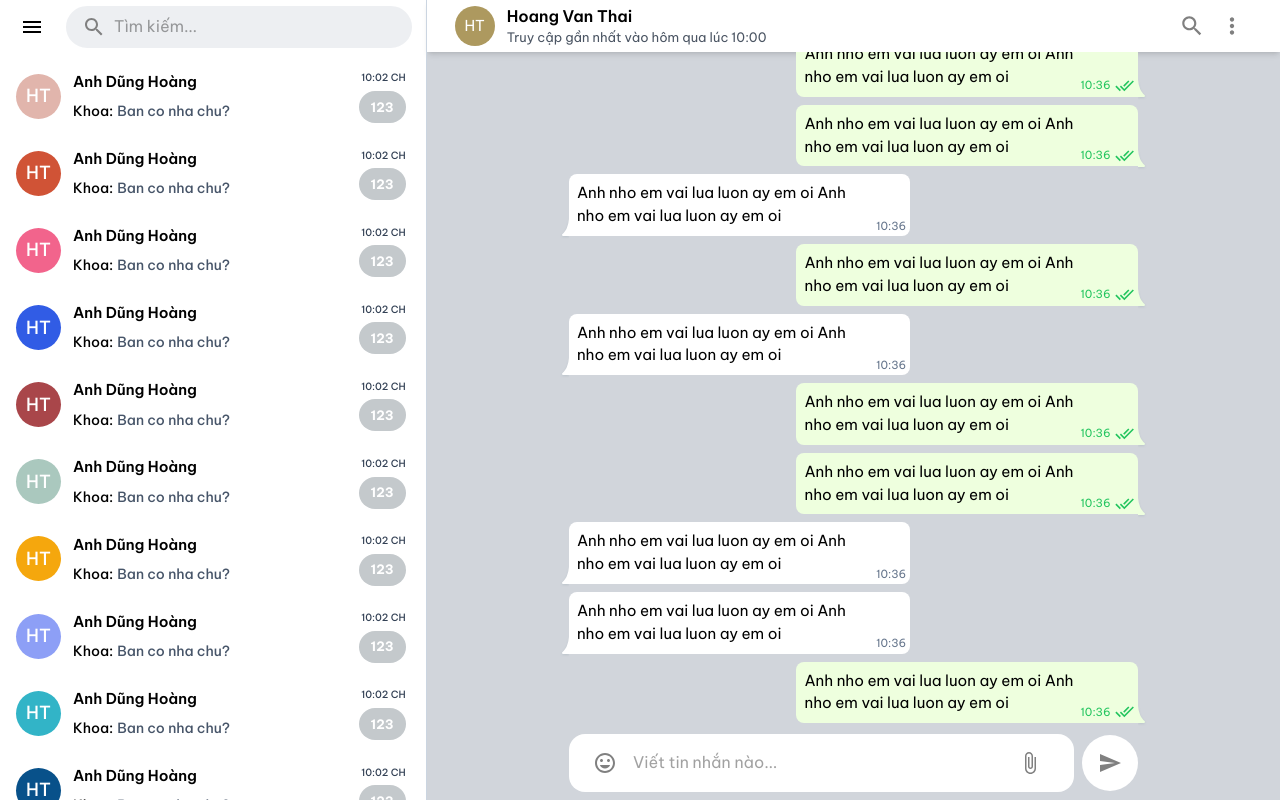
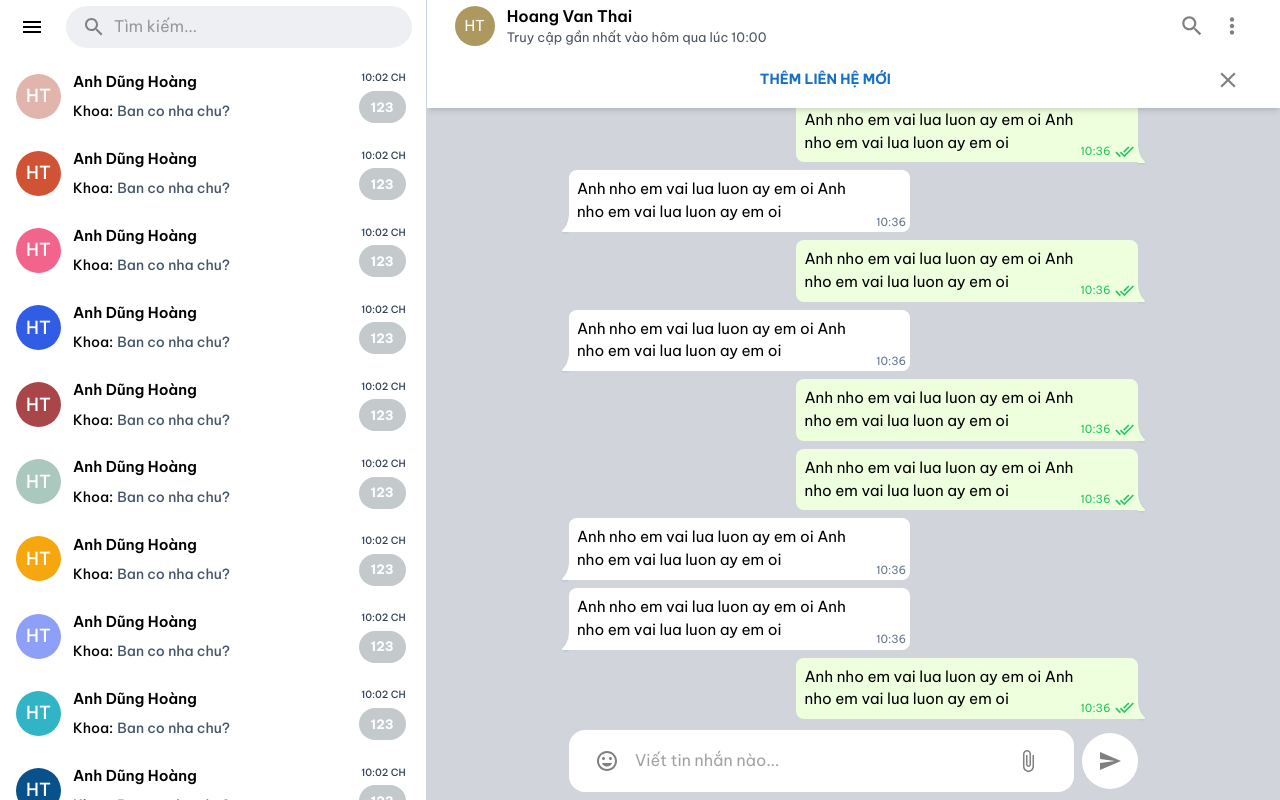
Before and after one commit to quantudev211154/FE_Tindi_N13_TS-Redux, a React (Vite) app: page / in a window 1280 px wide. Built offline with nearby package versions, Linux system fonts and the light colour scheme.

Commit message:
Add sidebar for current chat

```diff
--- a/src/components/main/right/chat_container/ChatContainer.tsx
+++ b/src/components/main/right/chat_container/ChatContainer.tsx
@@ -1,15 +1,21 @@
+import AddContactBar from './add_contact_bar/AddContactBar'
 import ChatFooter from './chat_footer/ChatFooter'
 import ChatHeader from './chat_header/ChatHeader'
 import ChatMain from './chat_main/ChatMain'
+import SearchExpanded from './expanded_search/SearchExpanded'
 
 type Props = {}
 
 const ChatContainer = (props: Props) => {
   return (
-    <div className='w-full h-full z-40 flex flex-col justify-between items-start'>
-      <ChatHeader />
-      <ChatMain />
-      <ChatFooter />
+    <div className='w-full h-full z-40 flex flex-row overflow-hidden transition-all'>
+      <div className='w-full h-full flex flex-col justify-between items-start transition-all'>
+        <ChatHeader />
+        <AddContactBar />
+        <ChatMain />
+        <ChatFooter />
+      </div>
+      <SearchExpanded />
     </div>
   )
 }
--- /dev/null
+++ b/src/components/main/right/chat_container/add_contact_bar/AddContactBar.tsx
@@ -0,0 +1,57 @@
+import { Close } from '@mui/icons-material'
+import { Button } from '@mui/material'
+import { useRef } from 'react'
+
+type Props = {}
+
+const AddContactBar = (props: Props) => {
+  const ref = useRef<HTMLDivElement>(null)
+
+  const closeAddContactBar = () => {
+    ref.current!.style.display = 'none'
+  }
+
+  return (
+    <div
+      ref={ref}
+      className='w-full bg-white px-8 py-2 flex items-center justify-between shadow-md z-20 transition-all'
+    >
+      <Button
+        variant='contained'
+        fullWidth={true}
+        sx={{
+          bgcolor: 'white',
+          color: '#1670c4',
+          fontWeight: 'bold',
+          '&:hover': {
+            bgcolor: '#e6f0fa',
+          },
+        }}
+        disableElevation
+      >
+        <span>Thêm liên hệ mới</span>
+      </Button>
+      <Button
+        variant='contained'
+        sx={{
+          maxWidth: '2.5rem',
+          maxHeight: '2.5rem',
+          minWidth: '2.5rem',
+          minHeight: '2.5rem',
+          borderRadius: '50%',
+          ml: 2,
+          bgcolor: 'transparent',
+          '&:hover': {
+            bgcolor: '#eeeee4',
+          },
+        }}
+        disableElevation
+        onClick={closeAddContactBar}
+      >
+        <Close sx={{ fill: 'gray', width: 26, height: 26 }} />
+      </Button>
+    </div>
+  )
+}
+
+export default AddContactBar
--- a/src/components/main/right/chat_container/chat_footer/ChatFooter.tsx
+++ b/src/components/main/right/chat_container/chat_footer/ChatFooter.tsx
@@ -1,5 +1,5 @@
 import { AttachFile, Mood, Send } from '@mui/icons-material'
-import { Button, InputAdornment, InputBase } from '@mui/material'
+import { Button, InputAdornment, InputBase, Tooltip } from '@mui/material'
 
 type Props = {}
 
@@ -8,8 +8,37 @@ const ChatFooter = (props: Props) => {
     <div className='w-2/3 py-2 mx-auto flex-initial'>
       <form className='w-full flex flex-row justify-between items-center'>
         <InputBase
+          startAdornment={
+            <InputAdornment position='start'>
+              <Tooltip title='Thêm biểu tượng'>
+                <Button
+                  variant='contained'
+                  sx={{
+                    maxWidth: '2.5rem',
+                    maxHeight: '2.5rem',
+                    minWidth: '2.5rem',
+                    minHeight: '2.5rem',
+                    borderRadius: '50%',
+                    bgcolor: 'transparent',
+                    '&:hover': {
+                      bgcolor: '#eeeee4',
+                    },
+                  }}
+                  disableElevation
+                >
+                  <Mood
+                    sx={{
+                      fill: 'gray',
+                      cursor: 'pointer',
+                    }}
+                  />
+                </Button>
+              </Tooltip>
+            </InputAdornment>
+          }
           endAdornment={
             <InputAdornment position='start'>
+              <Tooltip title='Đính kèm'>
                 <Button
                   variant='contained'
                   sx={{
@@ -32,39 +61,20 @@ const ChatFooter = (props: Props) => {
                     }}
                   />
                 </Button>
-            </InputAdornment>
-          }
-          startAdornment={
-            <InputAdornment position='start'>
-              <Button
-                variant='contained'
-                sx={{
-                  maxWidth: '2.5rem',
-                  maxHeight: '2.5rem',
-                  minWidth: '2.5rem',
-                  minHeight: '2.5rem',
-                  borderRadius: '50%',
-                  bgcolor: 'transparent',
-                  '&:hover': {
-                    bgcolor: '#eeeee4',
-                  },
-                }}
-                disableElevation
-              >
-                <Mood
-                  sx={{
-                    fill: 'gray',
-                    cursor: 'pointer',
-                  }}
-                />
-              </Button>
+              </Tooltip>
             </InputAdornment>
           }
           sx={{
+            border: '2px solid transparent',
             width: '100%',
             borderRadius: '1rem',
             bgcolor: 'white',
             padding: '.8rem 1rem',
+            transition: '.2s ease',
+            '&.Mui-focused': {
+              border: '2px solid #5894f5',
+              bgcolor: 'white',
+            },
           }}
           placeholder='Viết tin nhắn nào...'
           type='text'
--- a/src/components/main/right/chat_container/chat_header/ChatHeader.tsx
+++ b/src/components/main/right/chat_container/chat_header/ChatHeader.tsx
@@ -5,7 +5,7 @@ type Props = {}
 
 const ChatHeader = (props: Props) => {
   return (
-    <div className='bg-white px-7 py-1 w-full flex flex-initial flex-row justify-between items-center shadow-md'>
+    <div className='bg-white px-7 py-1 w-full flex flex-initial flex-row justify-between items-center shadow-md z-20'>
       <ChatHeaderLeft />
       <ChatHeaderRight />
     </div>
--- a/src/components/main/right/chat_container/chat_main/message_list/messages/Messages.tsx
+++ b/src/components/main/right/chat_container/chat_main/message_list/messages/Messages.tsx
@@ -14,7 +14,7 @@ const Messages = ({ fromSelf }: Props) => {
   }, [])
 
   return (
-    <div ref={ref}>
+    <div ref={ref} className='transition-all'>
       {fromSelf ? (
         <div className='relative flex flex-row justify-end mt-[.5rem]'>
           <ClipPathMsg fromSelf={fromSelf} />
--- /dev/null
+++ b/src/components/main/right/chat_container/expanded_search/SearchExpanded.tsx
@@ -0,0 +1,29 @@
+import { useEffect, useRef } from 'react'
+import { currentChatNavigationState } from '../../../../../redux/slices/CurrentChatNavigationSlice'
+import { useAppSelector } from '../../../../../redux_hooks'
+import ExpandedHeader from './expanded_search_header/ExpandedHeader'
+import ExpandedMain from './expanded_search_main/ExpandedMain'
+
+type Props = {}
+
+const SearchExpanded = (props: Props) => {
+  const ref = useRef<HTMLDivElement>(null)
+  const { openExpandedPanel } = useAppSelector(currentChatNavigationState)
+
+  useEffect(() => {
+    if (openExpandedPanel) ref.current!.style.width = 'calc(100%/2)'
+    else ref.current!.style.width = '0'
+  }, [openExpandedPanel])
+
+  return (
+    <div
+      ref={ref}
+      className='w-0 h-full bg-white transition-all flex flex-col justify-start items-center'
+    >
+      <ExpandedHeader />
+      <ExpandedMain />
+    </div>
+  )
+}
+
+export default SearchExpanded
--- /dev/null
+++ b/src/components/main/right/chat_container/expanded_search/expanded_search_header/ExpandedHeader.tsx
@@ -0,0 +1,80 @@
+import {
+  CalendarToday,
+  CalendarTodayOutlined,
+  Close,
+} from '@mui/icons-material'
+import { Button } from '@mui/material'
+import { toggleExpandedPanel } from '../../../../../../redux/slices/CurrentChatNavigationSlice'
+import { useAppDispatch } from '../../../../../../redux_hooks'
+import SearchInput from '../../../../left/left_header/search_input/SearchInput'
+
+type Props = {}
+
+const ExpandedHeader = (props: Props) => {
+  const dispatch = useAppDispatch()
+
+  return (
+    <div className='w-full px-1 py-1 flex-initial flex flex-row justify-between items-center'>
+      <Button
+        onClick={() => {
+          dispatch(toggleExpandedPanel())
+        }}
+        type='submit'
+        variant='contained'
+        sx={{
+          maxWidth: '2.5rem',
+          maxHeight: '2.5rem',
+          minWidth: '2.5rem',
+          minHeight: '2.5rem',
+          borderRadius: '50%',
+          ml: 1,
+          bgcolor: 'white',
+          '&:hover': {
+            bgcolor: '#eeeee4',
+            '& svg': {
+              fill: 'black',
+            },
+          },
+        }}
+        disableElevation
+      >
+        <Close
+          sx={{
+            fill: 'gray',
+            cursor: 'pointer',
+          }}
+        />
+      </Button>
+      <SearchInput />
+      <Button
+        type='submit'
+        variant='contained'
+        sx={{
+          maxWidth: '2.5rem',
+          maxHeight: '2.5rem',
+          minWidth: '2.5rem',
+          minHeight: '2.5rem',
+          borderRadius: '50%',
+          ml: 1,
+          bgcolor: 'white',
+          '&:hover': {
+            bgcolor: '#eeeee4',
+            '& svg': {
+              fill: 'black',
+            },
+          },
+        }}
+        disableElevation
+      >
+        <CalendarTodayOutlined
+          sx={{
+            fill: 'gray',
+            cursor: 'pointer',
+          }}
+        />
+      </Button>
+    </div>
+  )
+}
+
+export default ExpandedHeader
--- /dev/null
+++ b/src/components/main/right/chat_container/expanded_search/expanded_search_main/ExpandedMain.tsx
@@ -0,0 +1,9 @@
+import React from 'react'
+
+type Props = {}
+
+const ExpandedMain = (props: Props) => {
+  return <div className='w-full flex-auto'></div>
+}
+
+export default ExpandedMain
--- /dev/null
+++ b/src/redux/slices/CurrentChatNavigationSlice.ts
@@ -0,0 +1,25 @@
+import { createSlice } from '@reduxjs/toolkit'
+import { RootState } from '../../redux_store'
+
+interface IChatNavigation {
+  openExpandedPanel: boolean
+}
+
+const initialState: IChatNavigation = {
+  openExpandedPanel: false,
+}
+
+const currentChatNavigationSlice = createSlice({
+  name: 'currentChatNavigation',
+  initialState,
+  reducers: {
+    toggleExpandedPanel: (state) => {
+      state.openExpandedPanel = !state.openExpandedPanel
+    },
+  },
+})
+
+export const currentChatNavigationState = (state: RootState) =>
+  state.currentChatNavigation
+export const { toggleExpandedPanel } = currentChatNavigationSlice.actions
+export default currentChatNavigationSlice.reducer
--- a/src/redux_store.ts
+++ b/src/redux_store.ts
@@ -1,11 +1,13 @@
 import { configureStore } from '@reduxjs/toolkit'
 import AuthSlice from './redux/slices/AuthSlice'
 import ChatsControlSlice from './redux/slices/ChatsControlSlice'
+import CurrentChatNavigationSlice from './redux/slices/CurrentChatNavigationSlice'
 
 export const store = configureStore({
   reducer: {
     auth: AuthSlice,
     chatsControl: ChatsControlSlice,
+    currentChatNavigation: CurrentChatNavigationSlice,
   },
 })
 
```
Also changed, not shown: src/components/main/right/chat_container/chat_header/chat_header_right/search_message/SearchMsg.tsx (+9 -0 lines). Lines whose indentation alone changed are shown as unchanged.
